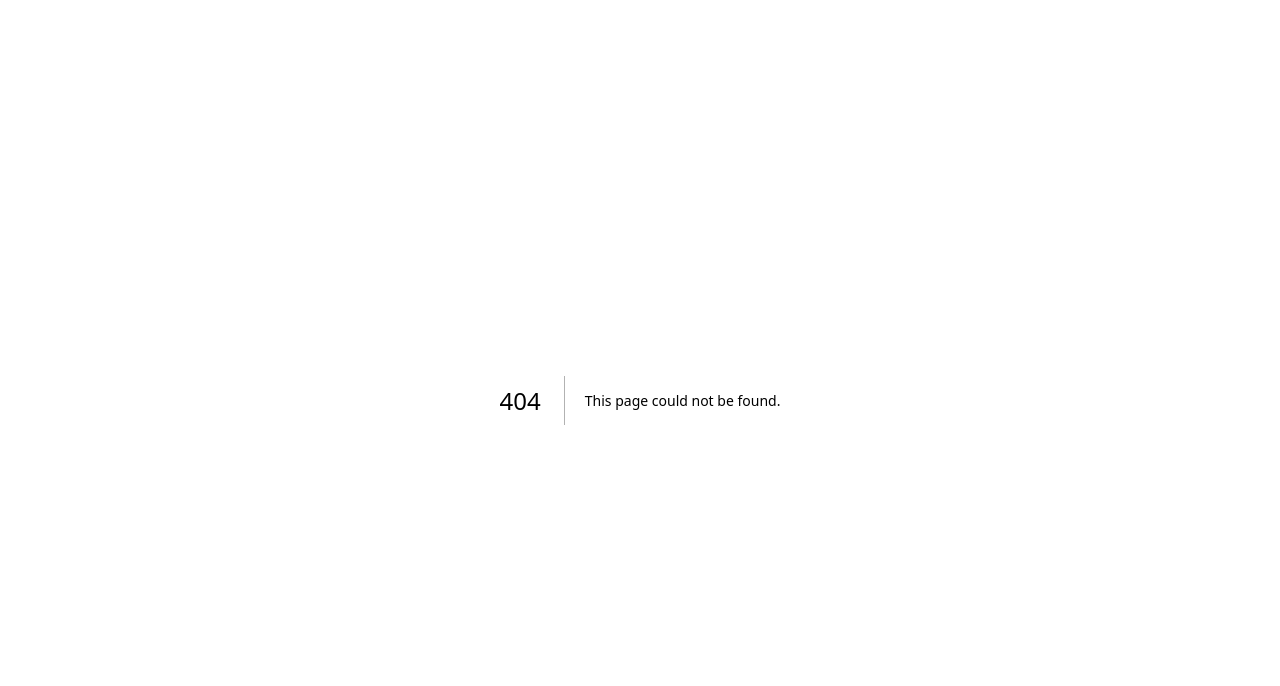
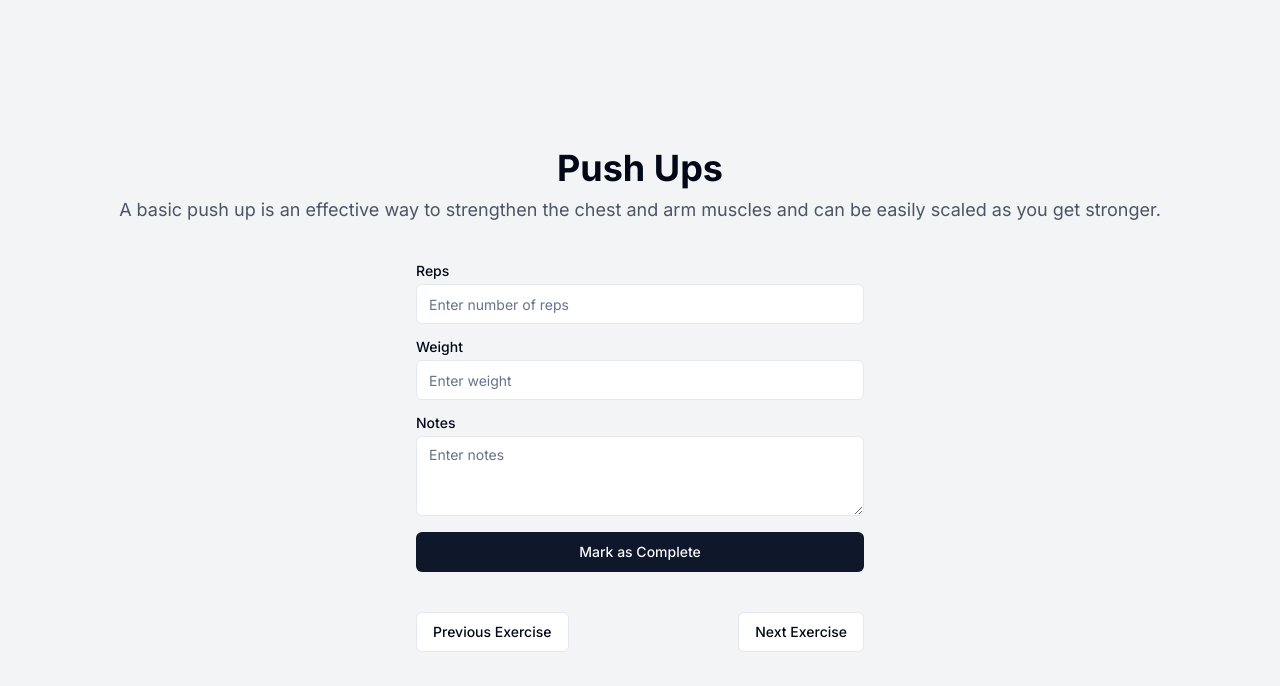
Before and after one commit to cjcoops/workout-tracker, a Next.js app: page /sessions/1 in a window 1280 px wide. Before the commit this address had no page. Shown: the top 686 px of the page. Built offline with nearby package versions, Linux system fonts and the light colour scheme.

Commit message:
Add exercise instance markup

```diff
--- /dev/null
+++ b/app/components/ui/input.tsx
@@ -0,0 +1,25 @@
+import * as React from "react"
+
+import { cn } from "@/lib/utils"
+
+export interface InputProps
+  extends React.InputHTMLAttributes<HTMLInputElement> {}
+
+const Input = React.forwardRef<HTMLInputElement, InputProps>(
+  ({ className, type, ...props }, ref) => {
+    return (
+      <input
+        type={type}
+        className={cn(
+          "flex h-10 w-full rounded-md border border-input bg-background px-3 py-2 text-sm ring-offset-background file:border-0 file:bg-transparent file:text-sm file:font-medium placeholder:text-muted-foreground focus-visible:outline-none focus-visible:ring-2 focus-visible:ring-ring focus-visible:ring-offset-2 disabled:cursor-not-allowed disabled:opacity-50",
+          className
+        )}
+        ref={ref}
+        {...props}
+      />
+    )
+  }
+)
+Input.displayName = "Input"
+
+export { Input }
--- /dev/null
+++ b/app/components/ui/label.tsx
@@ -0,0 +1,26 @@
+"use client"
+
+import * as React from "react"
+import * as LabelPrimitive from "@radix-ui/react-label"
+import { cva, type VariantProps } from "class-variance-authority"
+
+import { cn } from "@/lib/utils"
+
+const labelVariants = cva(
+  "text-sm font-medium leading-none peer-disabled:cursor-not-allowed peer-disabled:opacity-70"
+)
+
+const Label = React.forwardRef<
+  React.ElementRef<typeof LabelPrimitive.Root>,
+  React.ComponentPropsWithoutRef<typeof LabelPrimitive.Root> &
+    VariantProps<typeof labelVariants>
+>(({ className, ...props }, ref) => (
+  <LabelPrimitive.Root
+    ref={ref}
+    className={cn(labelVariants(), className)}
+    {...props}
+  />
+))
+Label.displayName = LabelPrimitive.Root.displayName
+
+export { Label }
--- /dev/null
+++ b/app/components/ui/textarea.tsx
@@ -0,0 +1,24 @@
+import * as React from "react"
+
+import { cn } from "@/lib/utils"
+
+export interface TextareaProps
+  extends React.TextareaHTMLAttributes<HTMLTextAreaElement> {}
+
+const Textarea = React.forwardRef<HTMLTextAreaElement, TextareaProps>(
+  ({ className, ...props }, ref) => {
+    return (
+      <textarea
+        className={cn(
+          "flex min-h-[80px] w-full rounded-md border border-input bg-background px-3 py-2 text-sm ring-offset-background placeholder:text-muted-foreground focus-visible:outline-none focus-visible:ring-2 focus-visible:ring-ring focus-visible:ring-offset-2 disabled:cursor-not-allowed disabled:opacity-50",
+          className
+        )}
+        ref={ref}
+        {...props}
+      />
+    )
+  }
+)
+Textarea.displayName = "Textarea"
+
+export { Textarea }
--- /dev/null
+++ b/app/sessions/[id]/page.tsx
@@ -0,0 +1,37 @@
+import { Label } from "@/components/ui/label";
+import { Input } from "@/components/ui/input";
+import { Button } from "@/components/ui/button";
+import { Textarea } from "@/components/ui/textarea";
+
+export default function Page() {
+  return (
+    <div className="flex h-screen flex-col items-center justify-center bg-gray-100 p-4 dark:bg-gray-900">
+      <h1 className="mb-2 text-4xl font-bold">Push Ups</h1>
+      <p className="mb-10 text-lg text-gray-600 dark:text-gray-400">
+        A basic push up is an effective way to strengthen the chest and arm
+        muscles and can be easily scaled as you get stronger.
+      </p>
+      <div className="mx-auto w-full max-w-md">
+        <div className="flex flex-col space-y-4">
+          <div className="grid gap-1.5">
+            <Label htmlFor="reps">Reps</Label>
+            <Input id="reps" placeholder="Enter number of reps" type="number" />
+          </div>
+          <div className="grid gap-1.5">
+            <Label htmlFor="weight">Weight</Label>
+            <Input id="weight" placeholder="Enter weight" type="number" />
+          </div>
+          <div className="grid gap-1.5">
+            <Label htmlFor="notes">Notes</Label>
+            <Textarea id="notes" placeholder="Enter notes" />
+          </div>
+          <Button className="w-full">Mark as Complete</Button>
+        </div>
+        <div className="mt-10 flex justify-between">
+          <Button variant="outline">Previous Exercise</Button>
+          <Button variant="outline">Next Exercise</Button>
+        </div>
+      </div>
+    </div>
+  );
+}
--- a/package.json
+++ b/package.json
@@ -13,6 +13,7 @@
     "drop": "node -r dotenv/config ./scripts/drop.js"
   },
   "dependencies": {
+    "@radix-ui/react-label": "^2.0.2",
     "@radix-ui/react-slot": "^1.0.2",
     "@vercel/postgres": "^0.5.1",
     "class-variance-authority": "^0.7.0",
```
Also changed, not shown: 1 other file (tests, documents, lock files or other folders).
